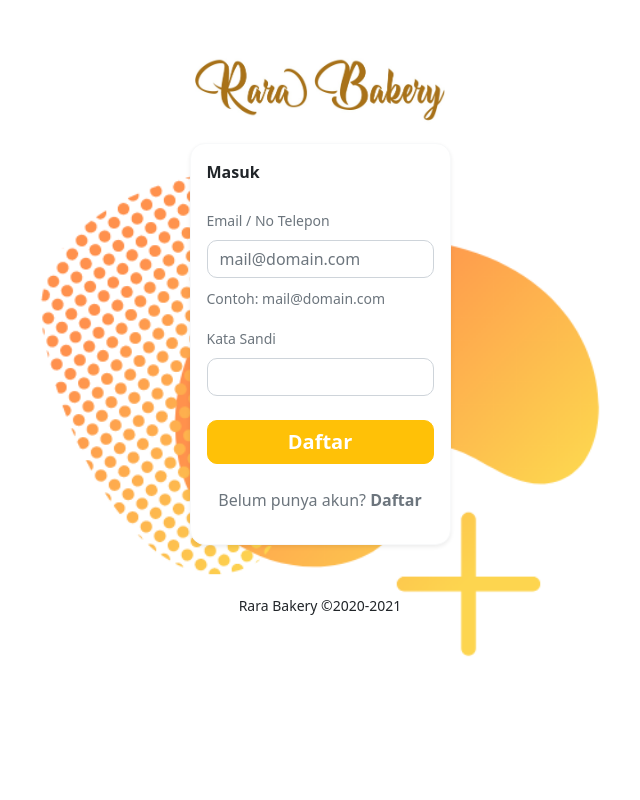
After one commit to shaziawaludin/rarabakery, a PHP site: page /rarabakeryview/loginregis/login.php in a window 1280 px wide. The commit adds this page. Shown: the whole page, without its empty margins (320-960 px from the left). Run offline with PHP 8.4, Linux system fonts and the light colour scheme; some libraries are stand-ins or nearby versions.

Commit message:
menambah login view

```diff
--- a/assets/css/login.css
+++ b/assets/css/login.css
@@ -12,3 +12,15 @@
 .borderr1{
     border-radius: 15px;
 }
+
+.loginbg{
+    background-image: url("http://localhost/rarabakeryview/assets/img/loginbg.png");
+    background-repeat: no-repeat;
+    background-position: center;
+    background-size: 80vh;
+    /* background-color: #000; */
+}
+
+.logincontainer{
+    height: 100vh !important;
+}
--- /dev/null
+++ b/loginregis/login.php
@@ -0,0 +1,40 @@
+<?php
+include "master/header.php";
+?>
+<div class="logincontainer loginbg">
+    <div class="container">
+        <div class="text-center pt-5">
+            <a href="" class="text-center"><img src="../assets/img/raralogo.jpg" alt="" class="raralogo"></a>
+        </div>
+        <div class="row justify-content-center mt-3 mb-5">
+            <div class="col-sm-3">
+                <div class="card shadow-sm border-light borderr1">
+                    <div class="card-body">
+                        <p class="fw-bold">Masuk</p>
+                        <form action="" method="" class="mb-4">
+                            <div class="mt-4 text-start has-validation">
+                                <label for="uid" class="form-label text-muted"><small>Email / No Telepon</small></label>
+                                <input type="text" class="form-control borderr2" id="uid" placeholder="mail@domain.com" required>
+                                <p class="text-muted mt-2"><small>Contoh: mail@domain.com</small></p>
+                            </div>
+                            <div class="mt-3 text-start has-validation">
+                                <label for="password" class="form-label text-muted"><small>Kata Sandi</small></label>
+                                <input type="password" class="form-control borderr2" id="password" required>
+                            </div>
+                            <div class="mt-4 d-grid gap-2">
+                                <button type="submit" class="btn borderr2 btn-warning text-white fs-5"><strong>Daftar</strong></button>
+                            </div>
+                        </form>
+
+                        <p class="text-muted text-center">Belum punya akun? <a href="" class="text-muted text-decoration-none fw-bold">Daftar</a></p>
+                    </div>
+                </div>
+            </div>
+        </div>
+
+        <p class="text-center"><small>Rara Bakery &copy;2020-2021</small></p>
+    </div>
+</div>
+<?php
+include "master/footer.php";
+?>
```
Also changed, not shown: assets/img/loginbg.png (added).
